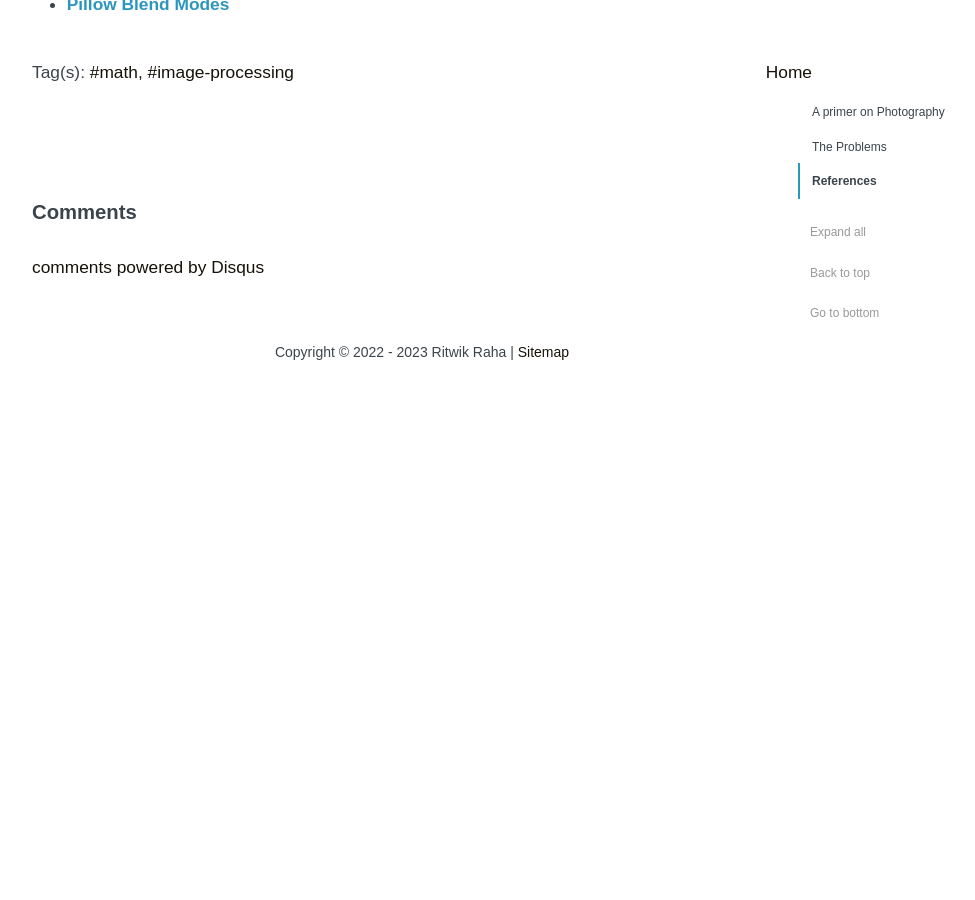
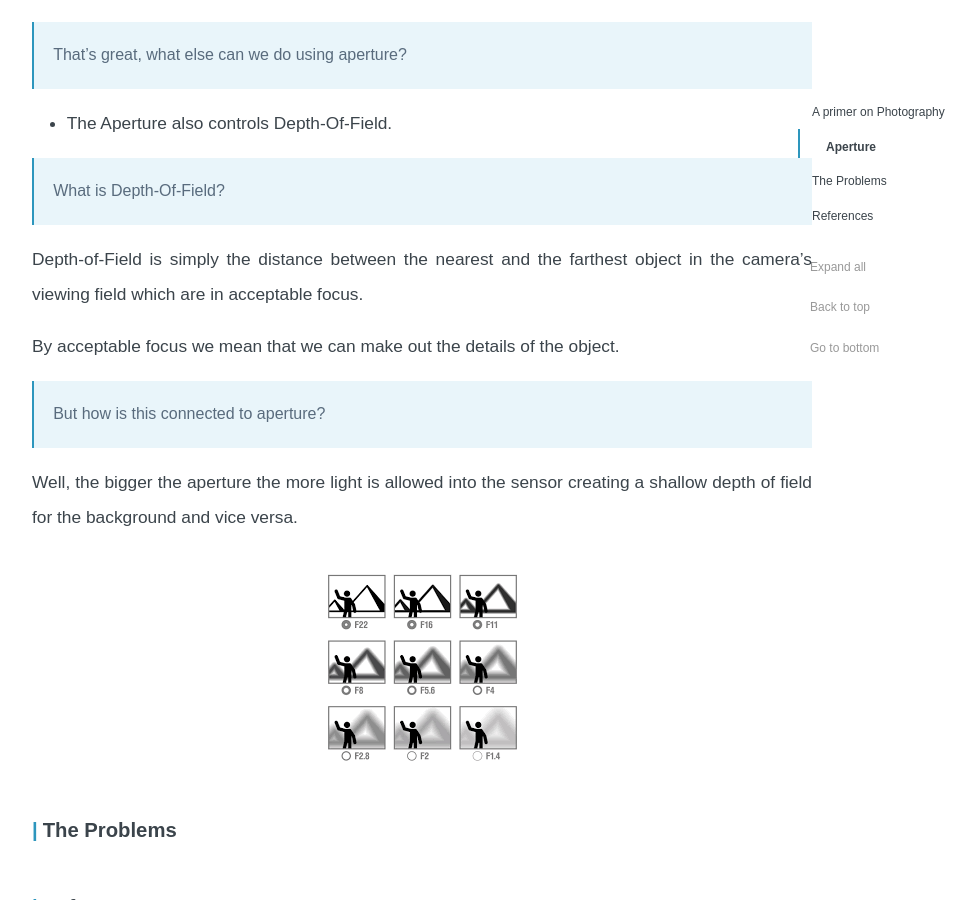
Before and after one commit to ritwikraha/ritwikraha.github.io, a Jekyll site: the page built from _posts/2022-1-18-Computational-Photography.md, in a window 1280 px wide and 900 px high, scrolled down 2709 px. Shown: the whole window, without its empty margins (218-1193 px from the left). Built offline with Jekyll 4.4.1, drawn with Linux system fonts in a browser that asks for light colours; comment, search, counter and statistics services are not loaded; before the commit the page ends 3093 px from its top, so only the background shows below that.

Commit message:
blog with images

```diff
--- a/_posts/2022-1-18-Computational-Photography.md
+++ b/_posts/2022-1-18-Computational-Photography.md
@@ -59,6 +62,8 @@ Something to remember here is that the lower the number is the bigger the openin
 
 Well if you have a bigger opening you have more light or more information coming through. So a smaller aperture or larger f-stop would lead to darker pictures and vice-versa.
 
+![blend-modes]({{site.url}}/assets/post_images/6post/tri-factor.png)
+
 > That's great, what else can we do using aperture?
 
 - The Aperture also controls Depth-Of-Field.
@@ -68,6 +73,13 @@ Well if you have a bigger opening you have more light or more information coming
 Depth-of-Field is simply the distance between the nearest and the farthest object in the camera's viewing field which are in acceptable focus.
 
 By acceptable focus we mean that we can make out the details of the object.
+
+> But how is this connected to aperture?
+
+Well, the bigger the aperture the more light is allowed into the sensor creating a shallow depth of field for the background and vice versa.
+
+![blend-modes]({{site.url}}/assets/post_images/6post/dof.png)
+
 
 
 ### The Problems
```
Also changed, not shown: other parts of _posts/2022-1-18-Computational-Photography.md (+3 -0 lines), assets/post_images/6post/apple.jpg (added), assets/post_images/6post/dof.png (added), assets/post_images/6post/tri-factor.png (added).
